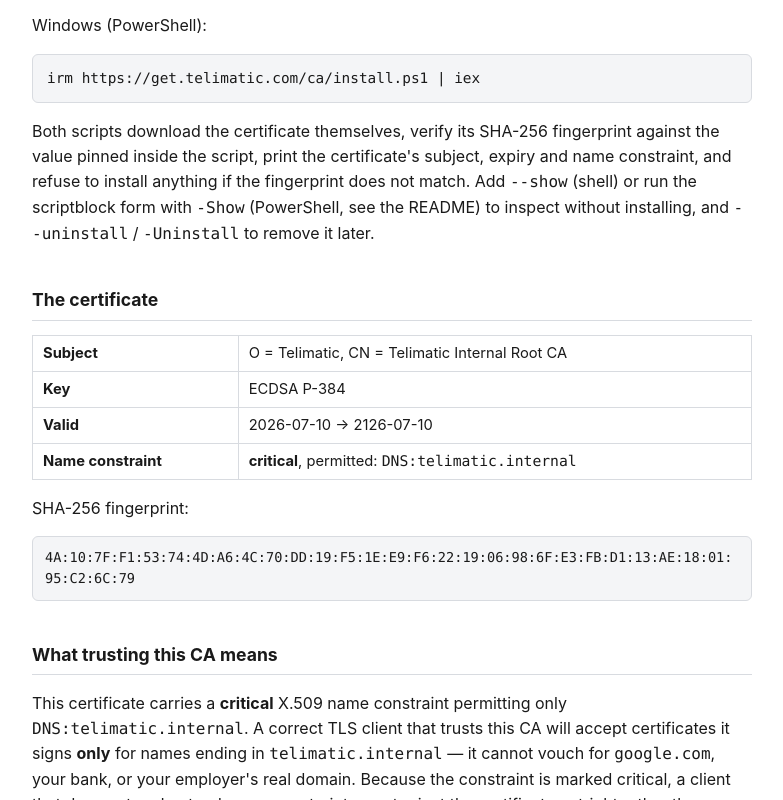
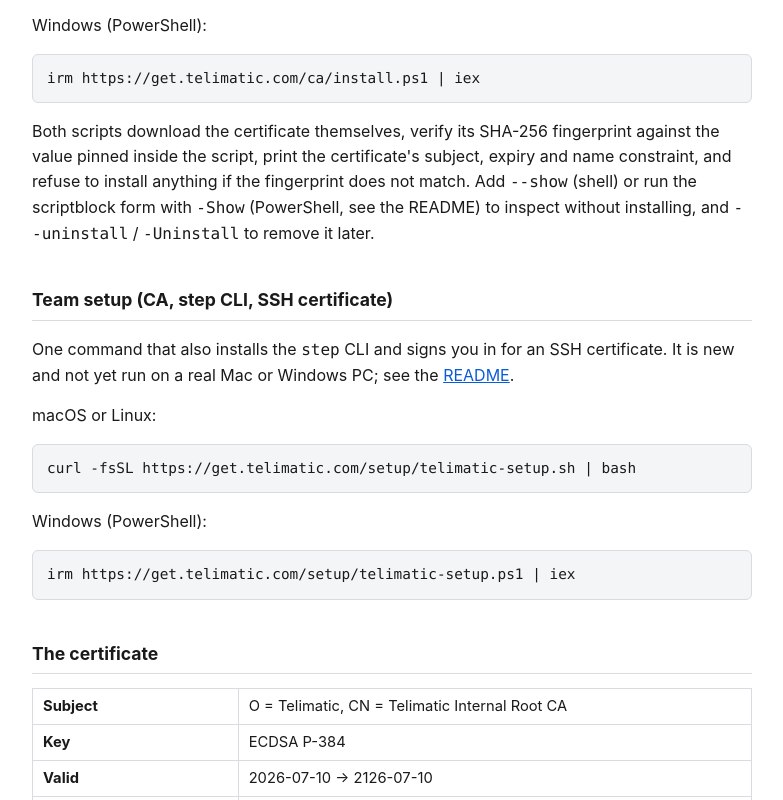
Before and after one commit to Telimatic/get, a plain HTML site: page index.html in a window 1280 px wide. Shown: the part 583-1383 px from the top of the page, without its empty margins (248-1031 px from the left). Drawn offline with Linux system fonts and the light colour scheme.

Commit message:
feat(setup): publish the team setup scripts (CA trust, step without Homebrew, step ssh login) at get.telimatic.com/setup (Blake, 2026-11-17)
Copied from Telimatic/ansible bin/team-setup (ansible#1699, 6561e298); only the usage lines
change, <url> -> https://get.telimatic.com/setup. CI: shellcheck and bash -n on the .sh, and a
check that both scripts' embedded certificate and pinned fingerprint equal
ca/telimatic-internal-root-ca.crt (watched red on three mutants: the .sh pin, the .sh embedded
cert, the .ps1 embedded cert). README and index.html list the new commands.

```diff
--- a/index.html
+++ b/index.html
@@ -141,6 +141,17 @@
     / <code>-Uninstall</code> to remove it later.
   </p>
 
+  <h2>Team setup (CA, step CLI, SSH certificate)</h2>
+  <p>
+    One command that also installs the <code>step</code> CLI and signs you in for an SSH
+    certificate. It is new and not yet run on a real Mac or Windows PC; see the
+    <a href="https://github.com/Telimatic/get/blob/main/README.md">README</a>.
+  </p>
+  <p>macOS or Linux:</p>
+  <pre><code>curl -fsSL https://get.telimatic.com/setup/telimatic-setup.sh | bash</code></pre>
+  <p>Windows (PowerShell):</p>
+  <pre><code>irm https://get.telimatic.com/setup/telimatic-setup.ps1 | iex</code></pre>
+
   <h2>The certificate</h2>
   <table>
     <tr><th>Subject</th><td>O = Telimatic, CN = Telimatic Internal Root CA</td></tr>
```
Also changed, not shown: 4 other files.
